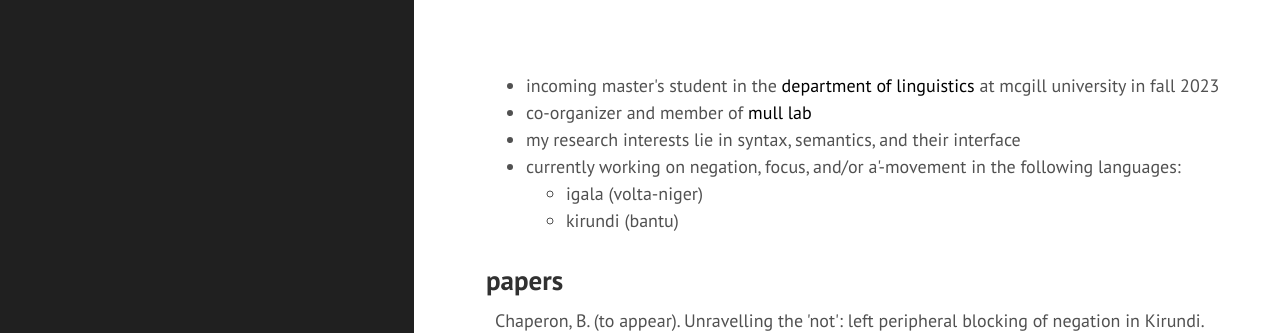
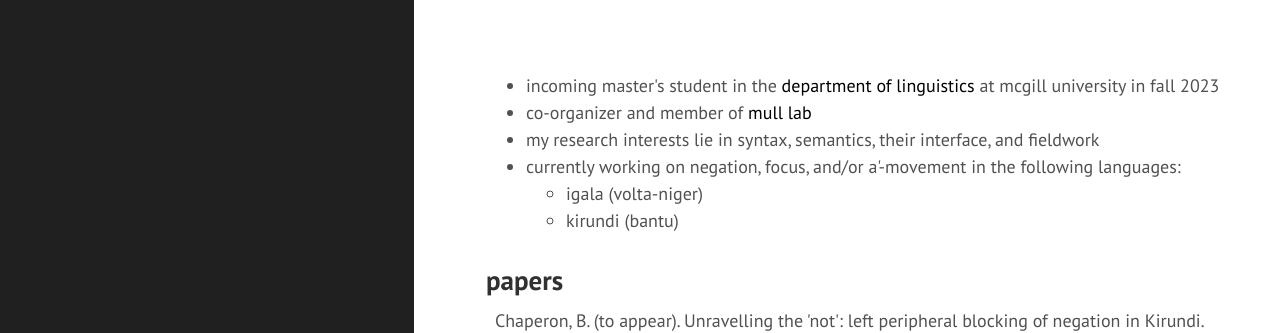
Before and after one commit to bchaper0n/bchaper0n.github.io, a Jekyll site: the page built from index.html, in a window 1280 px wide. Shown: the top 333 px of the page. Built offline with Jekyll 4.4.1, drawn with Linux system fonts in a browser that asks for light colours.

Commit message:
added fieldwork

```diff
--- a/index.html
+++ b/index.html
@@ -5,7 +5,7 @@ title: home
 <ul>
 <li>incoming master's student in the <a href="https://www.mcgill.ca/linguistics/">department of linguistics</a> at mcgill university in fall 2023</a></li>
 <li>co-organizer and member of <a href="https://mull-lab.org">mull lab</a></li>
-<li>my research interests lie in syntax, semantics, and their interface</li>
+<li>my research interests lie in syntax, semantics, their interface, and fieldwork</li>
 <li>currently working on negation, focus, and/or a'-movement in the following languages:</li>
     <ul>
         <li>igala (volta-niger)</li>
```
